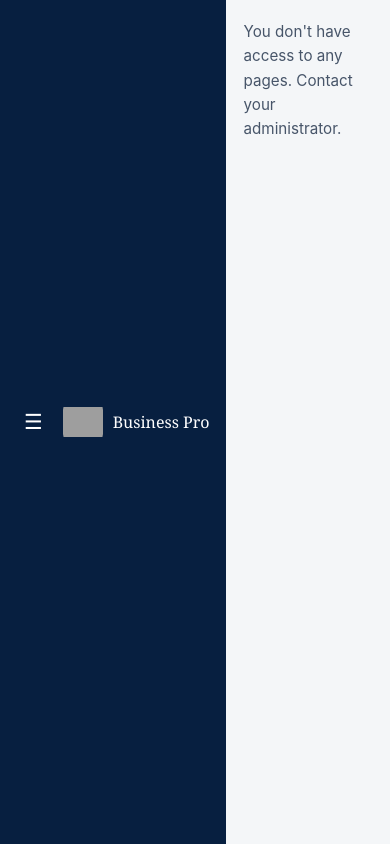
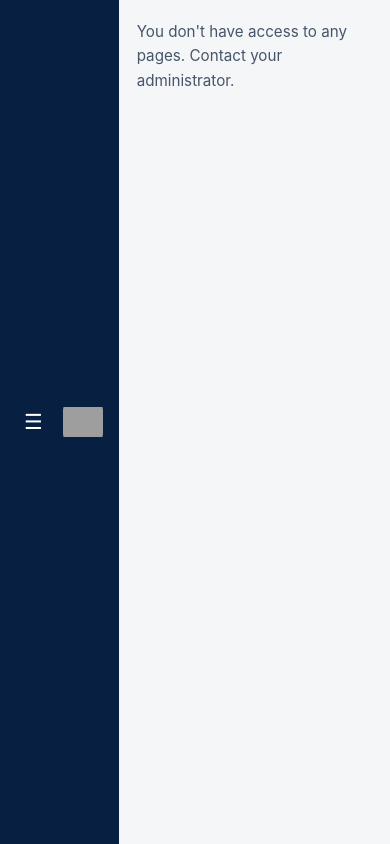
Before and after one commit to makkawe2005/business-pro, a React (Vite) app in the folder frontend/: page /no-access in a window 390 px wide. Built offline with nearby package versions, Linux system fonts and the light colour scheme; no server answers; sample sign-in values are in the browser's storage; grey boxes are pictures that could not be loaded.

Commit message:
Hide 'Business Pro' text from mobile top bar, keep just logo + hamburger

```diff
--- a/frontend/src/layouts/AppShell.jsx
+++ b/frontend/src/layouts/AppShell.jsx
@@ -44,7 +44,6 @@ export function AppShell() {
         </button>
         <div className="mobile-topbar-brand">
           <img className="brand-mark" src={logo} alt="Business Pro" />
-          <span>Business Pro</span>
         </div>
       </div>
 
```
